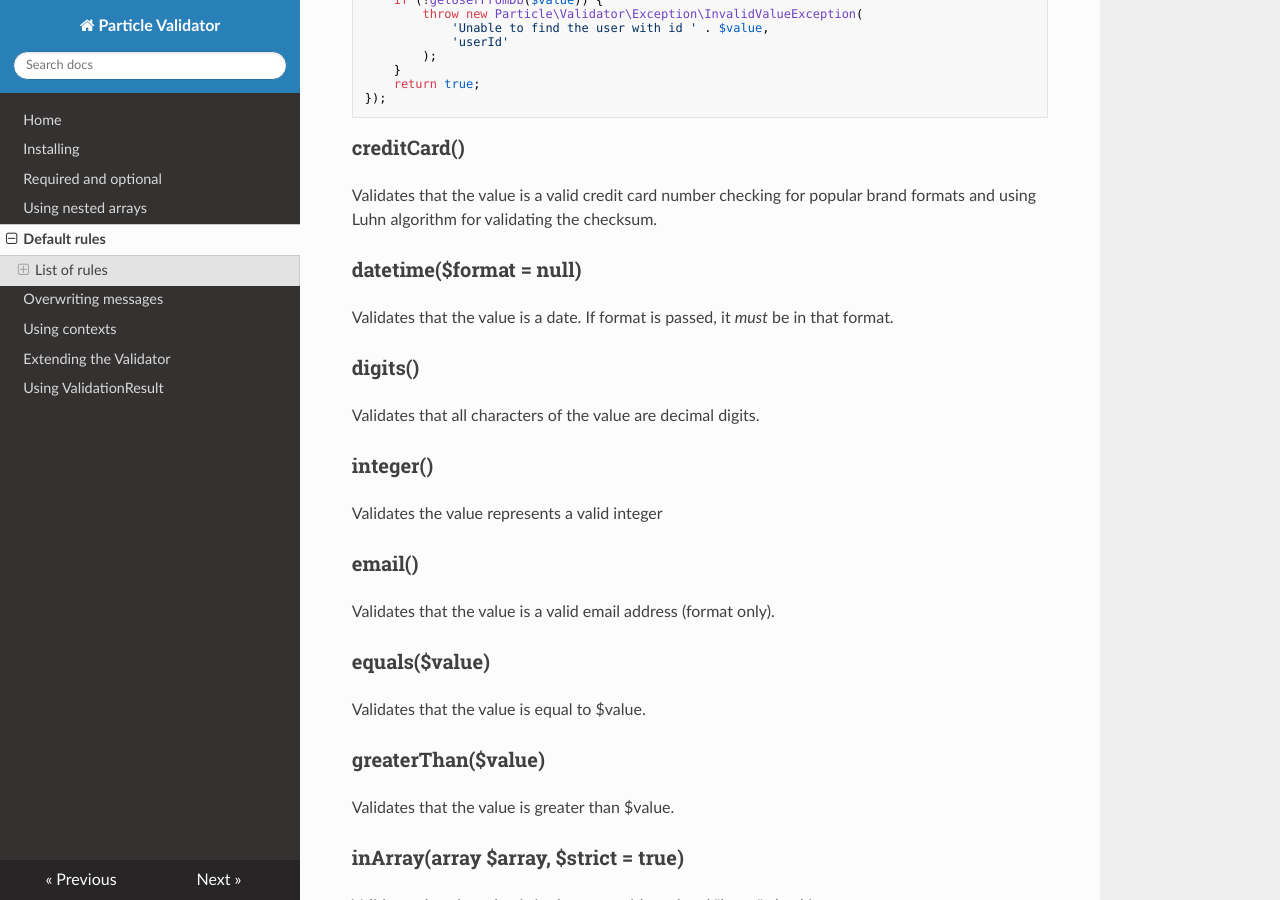
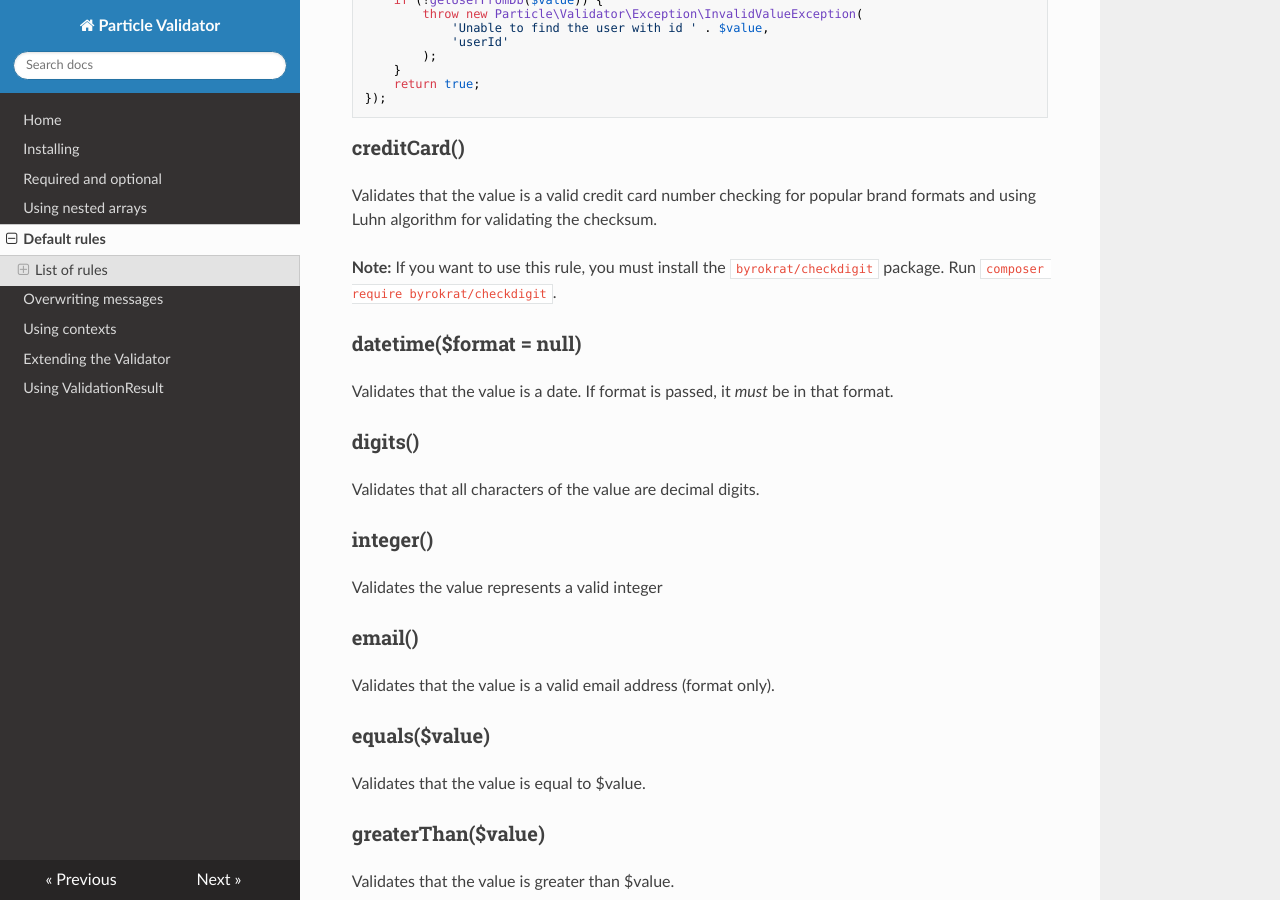
Before and after one commit to particle-php/Validator, an MkDocs documentation site: the page built from docs/rules.md, in a window 1280 px wide and 900 px high, scrolled down 898 px. Built offline with MkDocs 1.6.1, drawn with Linux system fonts in a browser that asks for light colours; nearby versions of some CDN libraries; old or Windows-style settings are respelled for this version of MkDocs; some of the changed text lies outside the part shown.

Commit message:
Feature/optional dependencies (#141)
* Make the CreditCard and Phone rule dependencies optional

* Update the unique selling points in the documentation

```diff
--- a/docs/rules.md
+++ b/docs/rules.md
@@ -43,6 +43,9 @@ $v->required('userId')->callback(function ($value) {
 ### creditCard()
 
 Validates that the value is a valid credit card number checking for popular brand formats and using Luhn algorithm for validating the checksum.
+
+**Note:** If you want to use this rule, you must install the `byrokrat/checkdigit` package.
+Run `composer require byrokrat/checkdigit`.
 
 ### datetime($format = null)
 
@@ -101,6 +104,9 @@ Validates that the value is numeric (so either a float, or an integer).
 
 Validates that the value is a valid phone number for $countryCode. Uses a library based on Google's `libphonenumber`.
 
+**Note:** If you want to use this rule, you must install the `giggsey/libphonenumber-for-php` package.
+Run `composer require giggsey/libphonenumber-for-php`.
+
 ### regex($regex)
 
 Validates that the value matches the regular expression $regex.
```
Also changed, not shown: composer.json (+8 -4 lines).
